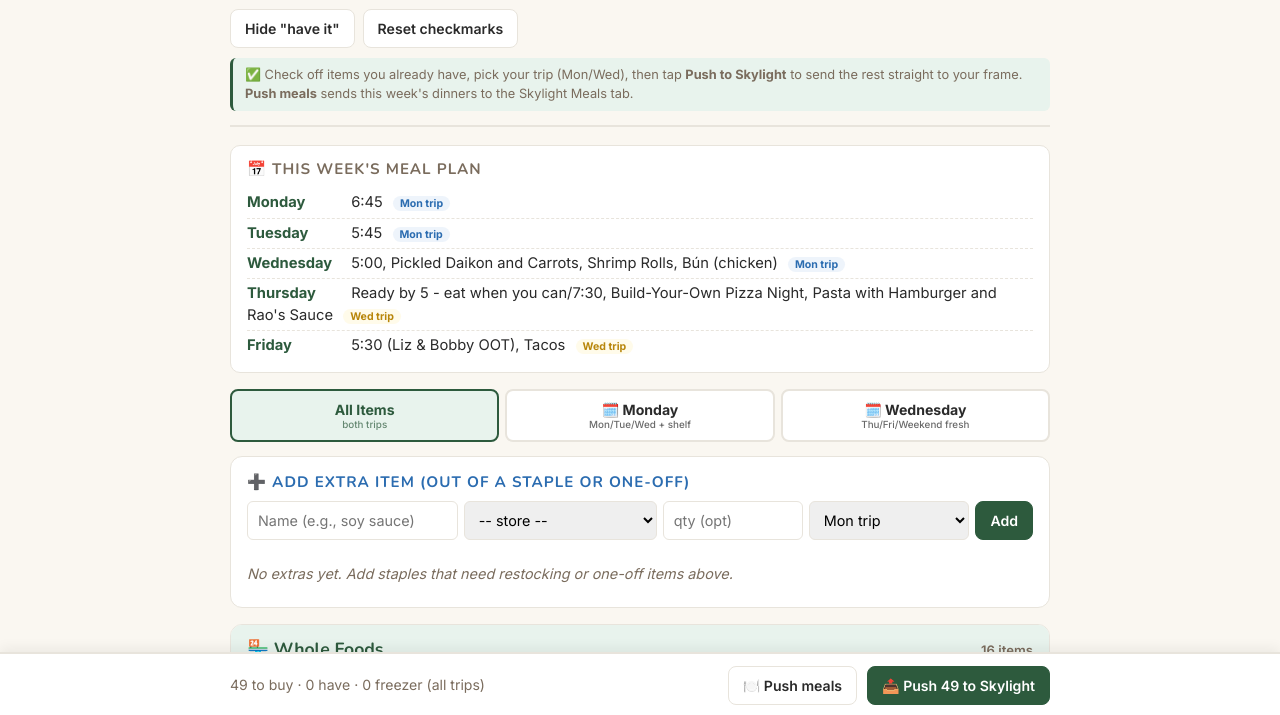
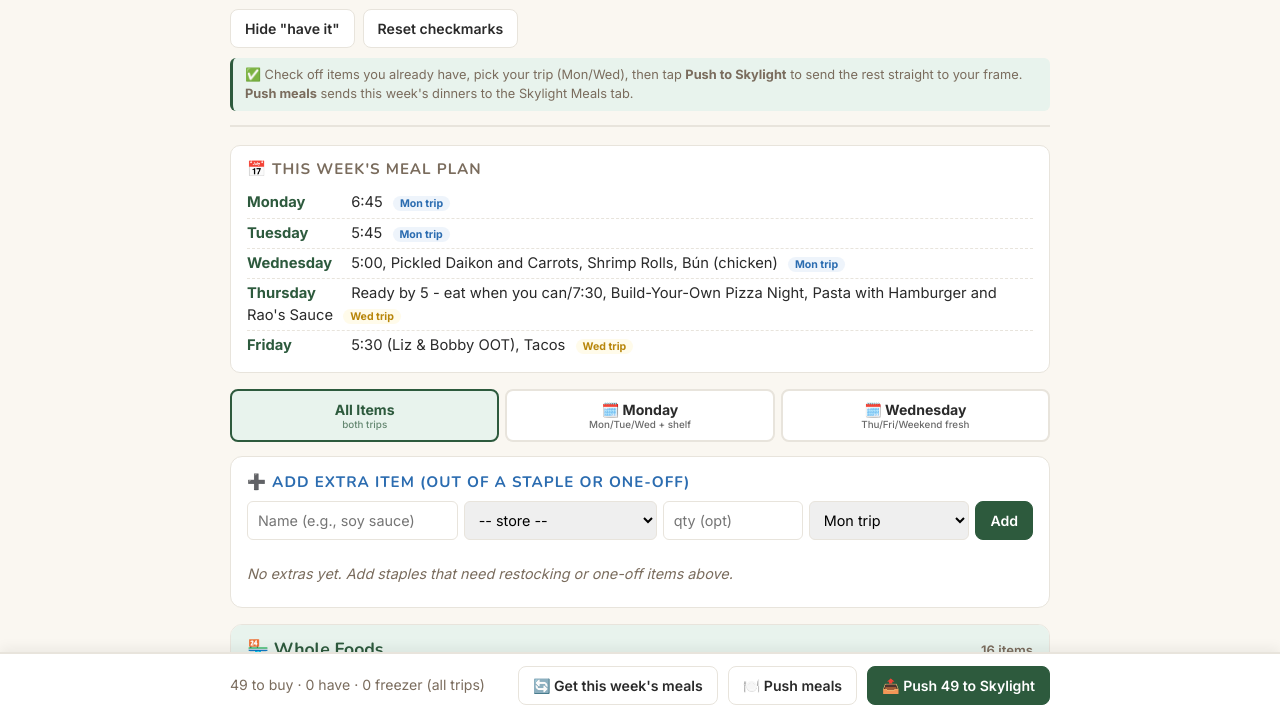
Before and after one commit to liz928/zhou-grocery, a plain HTML site: page index.html in a window 1280 px wide. Shown: the part 83-798 px from the top of the page. Drawn offline with nearby package versions, Linux system fonts and the light colour scheme.

Commit message:
Add 'Get this week's meals' refresh button

```diff
--- a/index.html
+++ b/index.html
@@ -172,6 +172,7 @@
 <div class="sticky-footer">
   <div class="footer-content">
     <div class="footer-stats" id="footer-stats">0 items</div>
+    <button onclick="rebuildDashboard()" id="rebuild-btn">🔄 Get this week's meals</button>
     <button onclick="pushMealsToSkylight()" id="meals-btn">🍽️ Push meals</button>
     <button onclick="pushToSkylight()" class="primary" id="push-btn">📤 Push to Skylight</button>
   </div>
@@ -805,6 +806,29 @@ async function apiPost(path, body) {
   return await r.json();
 }
 
+// Pull the latest meal plan from Trello, rebuild the shopping list, and push it
+// live. Use this after changing cards in the Trello meal plan board.
+async function rebuildDashboard() {
+  const btn = document.getElementById('rebuild-btn');
+  const original = btn.textContent;
+  btn.disabled = true;
+  btn.textContent = '⏳ Grabbing from Trello...';
+  try {
+    const result = await apiPost('/api/rebuild-dashboard', {});
+    if (!result.ok && result.error) throw new Error(result.error);
+    let msg = '✅ Got it';
+    if (result.items != null) msg += ' - ' + result.items + ' items across ' + result.stores + ' stores';
+    showToast(msg + '. Reloading...');
+    btn.textContent = '✅ Updated!';
+    // GitHub Pages needs a moment to rebuild, then hard-reload past the CDN cache.
+    setTimeout(() => { location.href = location.pathname + '?t=' + Date.now(); }, 4000);
+  } catch (e) {
+    showToast('❌ Refresh failed: ' + e.message);
+    btn.textContent = original;
+    btn.disabled = false;
+  }
+}
+
 // Push this week's dinners to the Skylight MEALS tab
 async function pushMealsToSkylight() {
   if (!confirm('Push this week + next week dinners to the Skylight Meals tab?\n\n(Re-pushing replaces, no duplicates.)')) return;
```
